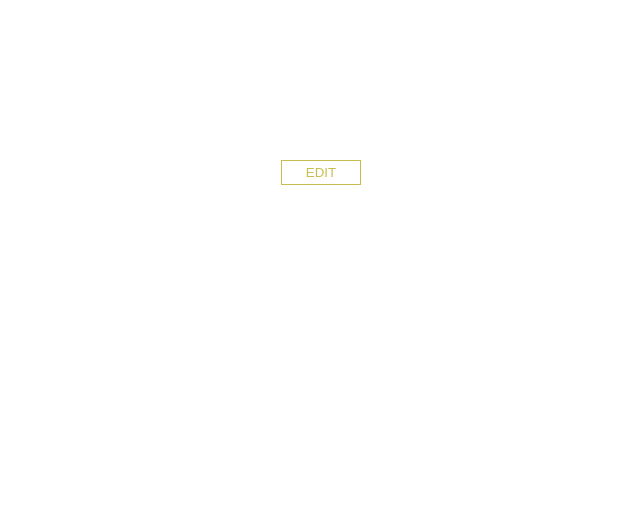
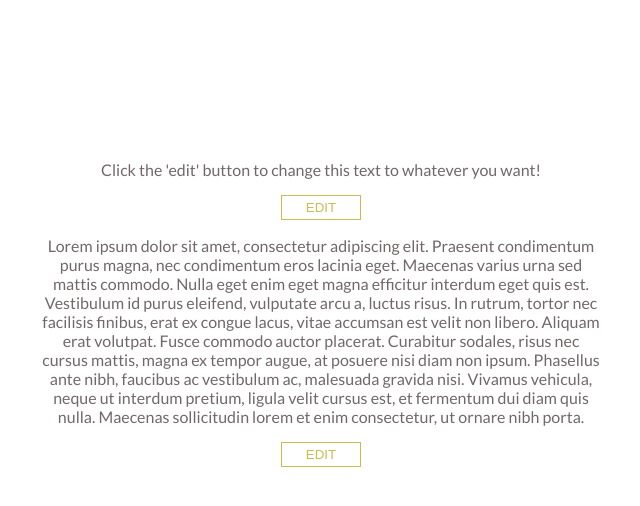
Before and after one commit to tw3080/editable-item, a plain HTML site: page index.html in a window 1280 px wide. Shown: the whole page, without its empty margins (319-959 px from the left). Drawn offline with nearby package versions, Linux system fonts and the light colour scheme.

Commit message:
added paragraph text from editable-item-template.html; added a second div with another 'make-editable' directive

```diff
--- a/index.html
+++ b/index.html
@@ -10,7 +10,16 @@
 
 <body>
     <div class="main-container">
-        <div make-editable></div>
+        <div make-editable>
+            <p>
+                Click the 'edit' button to change this text to whatever you want!
+            </p>
+        </div>
+        <div make-editable>
+            <p>
+                Lorem ipsum dolor sit amet, consectetur adipiscing elit. Praesent condimentum purus magna, nec condimentum eros lacinia eget. Maecenas varius urna sed mattis commodo. Nulla eget enim eget magna efficitur interdum eget quis est. Vestibulum id purus eleifend, vulputate arcu a, luctus risus. In rutrum, tortor nec facilisis finibus, erat ex congue lacus, vitae accumsan est velit non libero. Aliquam erat volutpat. Fusce commodo auctor placerat. Curabitur sodales, risus nec cursus mattis, magna ex tempor augue, at posuere nisi diam non ipsum. Phasellus ante nibh, faucibus ac vestibulum ac, malesuada gravida nisi. Vivamus vehicula, neque ut interdum pretium, ligula velit cursus est, et fermentum dui diam quis nulla. Maecenas sollicitudin lorem et enim consectetur, ut ornare nibh porta.
+            </p>
+        </div>
     </div>
     <script src="https://ajax.googleapis.com/ajax/libs/angularjs/1.5.6/angular.min.js"></script>
     <script src="app.js"></script>
```
